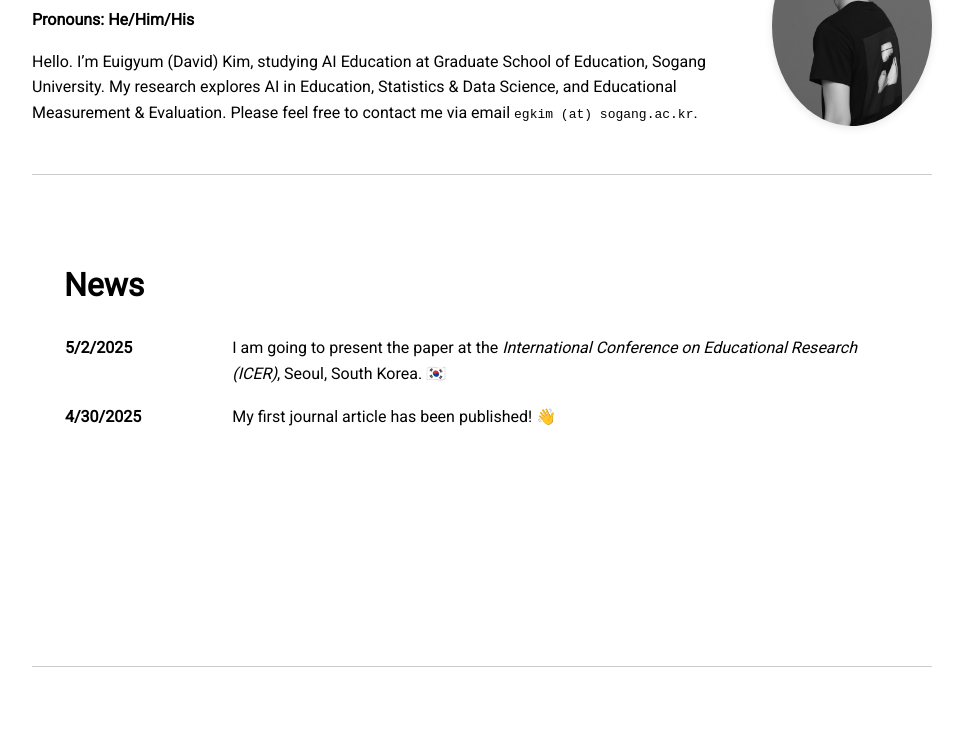
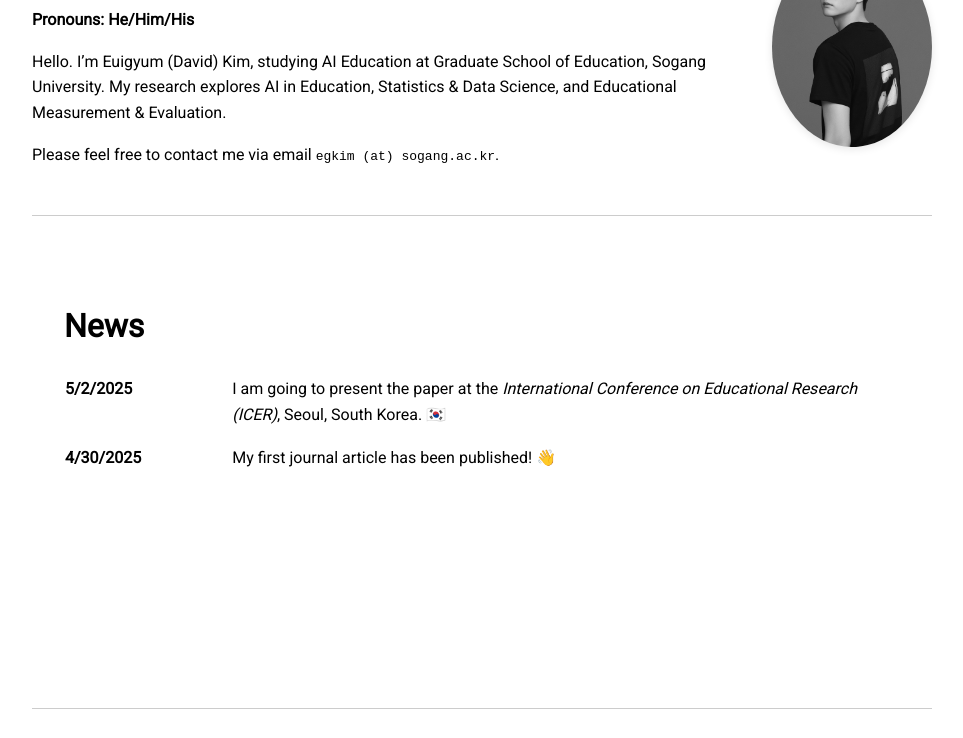
Before and after one commit to euigyum-kim/euigyum-kim.github.io, a plain HTML site: page index.html in a window 1280 px wide. Shown: the part 172-910 px from the top of the page, without its empty margins (158-1121 px from the left). Drawn offline with Linux system fonts and the light colour scheme.

Commit message:
Update index.html

```diff
--- a/index.html
+++ b/index.html
@@ -37,10 +37,11 @@
   <div class="intro-text">
     <h1>Euigyum Kim</h1>
     <p><strong>Pronouns: He/Him/His</strong></p>
-    <p>Hello. I’m Euigyum (David) Kim, studying AI Education at Graduate School of Education, Sogang University. My research explores AI in Education, Statistics & Data Science, and Educational Measurement & Evaluation. Please feel free to contact me via email <code>egkim (at) sogang.ac.kr</code>.</p>
+    <p>Hello. I’m Euigyum (David) Kim, studying AI Education at Graduate School of Education, Sogang University. My research explores AI in Education, Statistics & Data Science, and Educational Measurement & Evaluation.</p>
+    <p>Please feel free to contact me via email <code>egkim (at) sogang.ac.kr</code>.</p>
   </div>
   <div class="profile-img">
-    <img src="image_assets/profile/profile_250512.JPG" alt="David Profile">
+    <img src="image_assets/profile/profile_250512.JPG" alt="Profile photo of Euigyum Kim">
   </div>
 </div>
 
```
